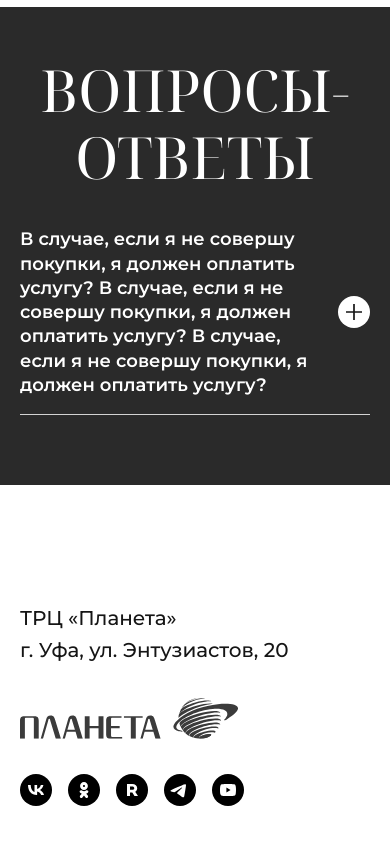
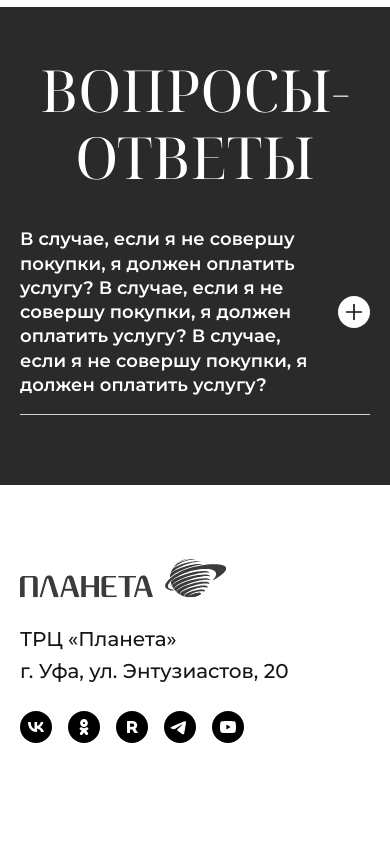
Before and after one commit to Filatov-Nikita/style-gid, a Vue app: page / in a window 390 px wide. Shown: the part 1337-2181 px from the top of the page. After the commit the page ends 2130 px from the top, so only its background shows below. Built offline with nearby package versions, Linux system fonts and the light colour scheme.

Commit message:
футер - добавляет адаптивку

```diff
--- a/src/components/Footer.vue
+++ b/src/components/Footer.vue
@@ -39,9 +39,20 @@
 
 <style scoped lang="scss">
   .footer {
+    &__texts {
+      @include sm {
+        width: 100%;
+      }
+    }
+
     &__wrap {
       padding-top: 120px;
       padding-bottom: 90px;
+
+      @include sm {
+        padding-top: 70px;
+        padding-bottom: 50px;
+      }
     }
 
     &__text {
@@ -59,6 +70,10 @@
       justify-content: space-between;
       gap: 30px;
       margin-bottom: 26px;
+
+      @include sm {
+        gap: 20px;
+      }
     }
 
     &__social {
@@ -69,6 +84,11 @@
 
     &__logo {
       width: 222px;
+
+      @include sm {
+        order: -1;
+        width: 210px;
+      }
 
       img {
         width: 100%;
```
